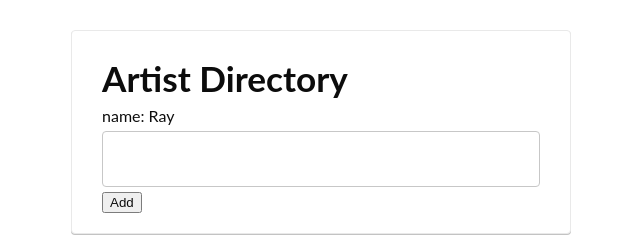
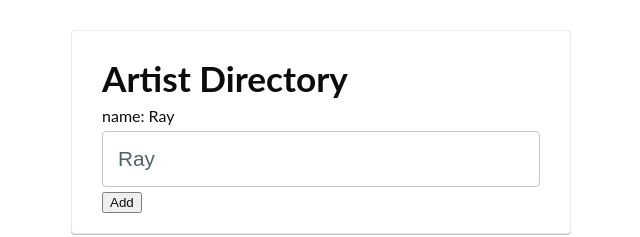
Before and after one commit to almutair018/angular2final, an Angular app: page / in a window 1280 px wide. Shown: the top 237 px of the page, without its empty margins (319-959 px from the left). Built offline with nearby package versions, Linux system fonts and the light colour scheme.

Commit message:
this is the end of lesson07

```diff
--- a/src/app/app.component.html
+++ b/src/app/app.component.html
@@ -3,6 +3,7 @@
     <h1>Artist Directory</h1>
     <label *ngIf="name" [innerHTML]="'name: ' + name"></label>
     <input #newArtist
+      [(ngModel)]="name"
       (keyup.enter)="addArtist(newArtist.value); newArtist.value=''"
       (blur)="addArtist(newArtist.value); newArtist.value=''"
     >
```
